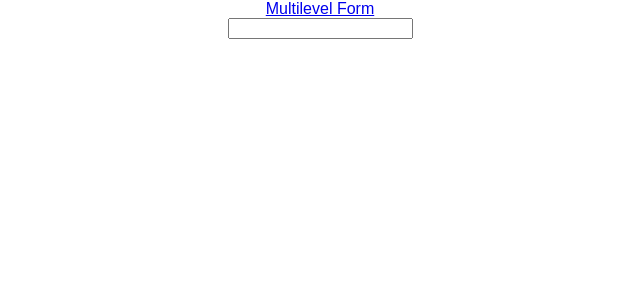
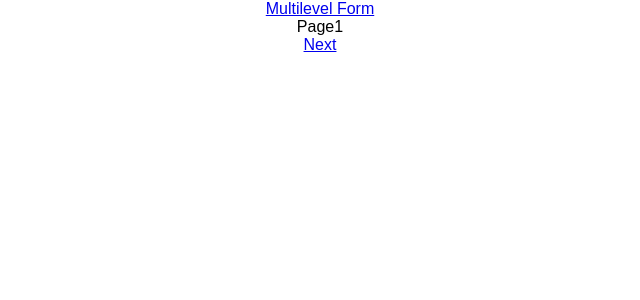
Before and after one commit to shiminshen/multilevel-form, a React (Create React App) app: page /form in a window 1280 px wide. Shown: the top 300 px of the page, without its empty margins (320-960 px from the left). Built offline with nearby package versions, Linux system fonts and the light colour scheme.

Commit message:
change hash in form

```diff
--- a/src/App.js
+++ b/src/App.js
@@ -2,19 +2,24 @@ import React, { Component } from 'react';
 import {
   BrowserRouter as Router,
   Route,
+  Switch,
   Link
 } from 'react-router-dom'
 
 import './App.css'
 import SignUpForm from './form/SignUpForm.js'
+import Home from './Home'
 
 class App extends Component {
   render() {
     return (
       <Router>
         <div className='App'>
-          <Link to='/#1'>Multilevel Form</Link>
-          <Route path='/' component={SignUpForm}/>
+          <Link to='/'>Multilevel Form</Link>
+          <Switch>
+            <Route exact path='/' component={Home}/>
+            <Route path='/form' component={SignUpForm}/>
+          </Switch>
         </div>
       </Router>
     );
--- /dev/null
+++ b/src/Home/Home.js
@@ -0,0 +1,18 @@
+import React, { Component } from 'react';
+import {
+  Link
+} from 'react-router-dom'
+
+class Home extends Component {
+
+
+  render() {
+    return (
+      <div>
+        <Link to='/form'>Show form</Link>
+      </div>
+    );
+  }
+}
+
+export default Home;
--- /dev/null
+++ b/src/Home/index.js
@@ -0,0 +1,2 @@
+import Home from './Home.js'
+export default Home
--- /dev/null
+++ b/src/form/Pages/Page1.js
@@ -0,0 +1,15 @@
+import React, { Component } from 'react';
+
+class Page1 extends Component {
+
+
+  render() {
+    return (
+      <div>
+        Page1
+      </div>
+    );
+  }
+}
+
+export default Page1;
--- /dev/null
+++ b/src/form/Pages/Page2.js
@@ -0,0 +1,15 @@
+import React, { Component } from 'react';
+
+class Page2 extends Component {
+
+
+  render() {
+    return (
+      <div>
+        Page2
+      </div>
+    );
+  }
+}
+
+export default Page2;
--- /dev/null
+++ b/src/form/Pages/Page3.js
@@ -0,0 +1,15 @@
+import React, { Component } from 'react';
+
+class Page3 extends Component {
+
+
+  render() {
+    return (
+      <div>
+        Page3
+      </div>
+    );
+  }
+}
+
+export default Page3;
--- a/src/form/SignUpForm.js
+++ b/src/form/SignUpForm.js
@@ -1,14 +1,34 @@
 import React, { Component } from 'react';
+import {
+  Link
+} from 'react-router-dom'
+
+import Page1 from './Pages/Page1.js'
+import Page2 from './Pages/Page2.js'
+import Page3 from './Pages/Page3.js'
 
 class SignUpForm extends Component {
 
 
   render() {
-    console.log(this)
+    let {
+      location: {
+        hash
+      }
+    } = this.props
+
+    let nextHashNumber = Number(hash.substr(1)) + 1
+
     return (
-      <form>
-        <input></input>
-      </form>
+      <div>
+        {nextHashNumber === 1 && <Page1/>}
+        {nextHashNumber === 2 && <Page2/>}
+        {nextHashNumber === 3 && <Page3/>}
+        <Link to={{
+          pathname: '/form',
+          hash: nextHashNumber.toString()
+          }}>Next</Link>
+      </div>
     );
   }
 }
```
